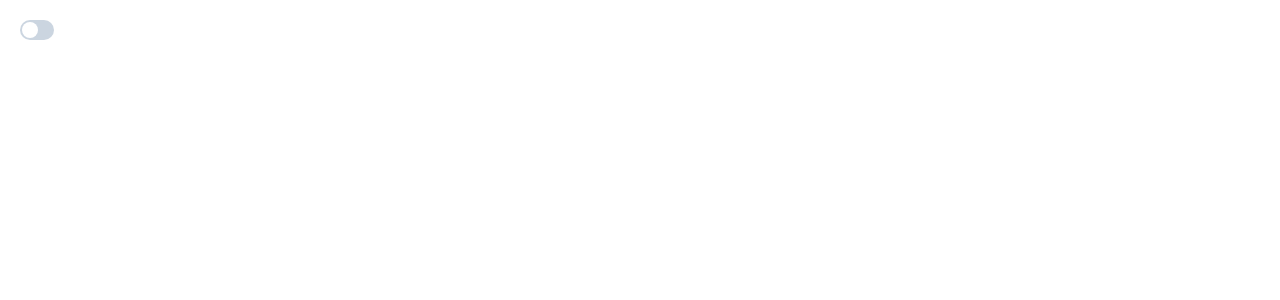
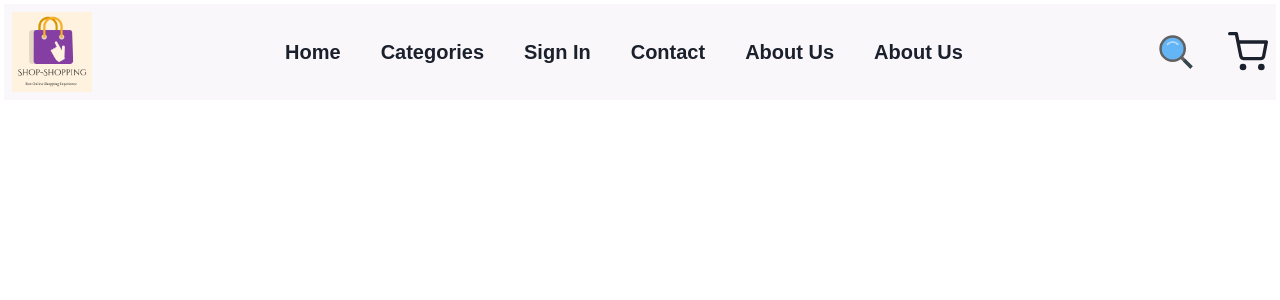
Before and after one commit to DijanaVN/shop-shopping-site, a React (Vite) app: page /category in a window 1280 px wide. Shown: the top 300 px of the page. Built offline with nearby package versions, Linux system fonts and the light colour scheme.

Commit message:
update the NavBar

```diff
--- a/src/components/ColorModeSwitch.tsx
+++ b/src/components/ColorModeSwitch.tsx
@@ -1,20 +1,20 @@
-import { HStack, Switch, Text, useColorMode } from "@chakra-ui/react";
+// import { HStack, Switch, Text, useColorMode } from "@chakra-ui/react";
 
-const ColorModeSwitch = () => {
-  const { colorMode, toggleColorMode } = useColorMode();
-  return (
-    <HStack justifyContent={"space-between"} padding={4}>
-      <Switch
-        colorScheme="green"
-        isChecked={colorMode === "dark"}
-        onChange={toggleColorMode}
-      />
-      {/* <Text fontWeight={"bold"} fontSize={15}>
-        {" "}
-        {colorMode === "dark" ? "Dark Mode" : "White Mode"}
-      </Text> */}
-    </HStack>
-  );
-};
+// const ColorModeSwitch = () => {
+//   const { colorMode, toggleColorMode } = useColorMode();
+//   return (
+//     <HStack justifyContent={"space-between"} padding={4}>
+//       <Switch
+//         colorScheme="green"
+//         isChecked={colorMode === "dark"}
+//         onChange={toggleColorMode}
+//       />
+//       {/* <Text fontWeight={"bold"} fontSize={15}>
+//         {" "}
+//         {colorMode === "dark" ? "Dark Mode" : "White Mode"}
+//       </Text> */}
+//     </HStack>
+//   );
+// };
 
-export default ColorModeSwitch;
+// export default ColorModeSwitch;
--- a/src/components/NavBar.tsx
+++ b/src/components/NavBar.tsx
@@ -1,10 +1,46 @@
-import { Text } from "@chakra-ui/react";
-import ColorModeSwitch from "./ColorModeSwitch";
+import { Button, Flex, HStack, Image } from "@chakra-ui/react";
+// import ColorModeSwitch from "./ColorModeSwitch";
+import { FiShoppingCart } from "react-icons/fi";
+import { FcSearch } from "react-icons/fc";
+import logoImage from "../../src/images/best prices.png"; // Import the logo image
+import { Link } from "react-router-dom";
+
 const NavBar = () => {
   return (
-    <>
-      <ColorModeSwitch />
-    </>
+    <Flex
+      backgroundColor="rgba(250, 247, 250, 0.9)" // 30% transparent white
+      padding={2}
+      justifyContent={"space-between"}
+      alignItems="center"
+    >
+      <Link to={"/"}>
+        <Image boxSize="20" src={logoImage} alt="Logo" />
+      </Link>
+      {/* <ColorModeSwitch /> */}
+      <HStack
+        spacing={10}
+        fontSize={20}
+        fontFamily={"heading"}
+        fontWeight={"bold"}
+      >
+        <Link to={"/"}>Home</Link>
+        <Link to={"/category"}>Categories</Link>
+        <Link to={"/signIn"}>Sign In </Link>
+        <Link to={"/footer"}>Contact </Link>
+        <Link to={"/aboutUs"}> About Us</Link>
+        <Link to={"/aboutUs"}> About Us</Link>
+      </HStack>
+      <HStack fontSize={"40"} spacing={8}>
+        <Link to={"/search"}>
+          <FcSearch />
+        </Link>
+        <Link to={"/shoppingCart"}>
+          <FiShoppingCart />
+        </Link>
+      </HStack>
+
+      {/* Use the imported logo image */}
+    </Flex>
   );
 };
 
--- a/src/components/customeTheme.ts
+++ b/src/components/customeTheme.ts
@@ -3,6 +3,7 @@ import { extendTheme } from "@chakra-ui/react";
 const customTheme = extendTheme({
   colors: {
     primary: {
+      10: "#faf7fa",
       50: "#f7edf5",
       100: "#807da1",
       500: "#f7d7ee",
--- a/src/pages/HomePage.tsx
+++ b/src/pages/HomePage.tsx
@@ -23,9 +23,7 @@ function HomePage() {
         <Header />
         <CategoryUpdateForm />
       </GridItem>
-      <GridItem pl="2" area={"nav"}>
-        <NavBar />
-      </GridItem>
+
       <Show above="lg">
         <GridItem pl="2" area={"aside"}>
           <ProductCategories />
```
Also changed, not shown: src/images/best prices.png (added), src/images/freestocks-_3Q3tsJ01nc-unsplash.webp (added).
